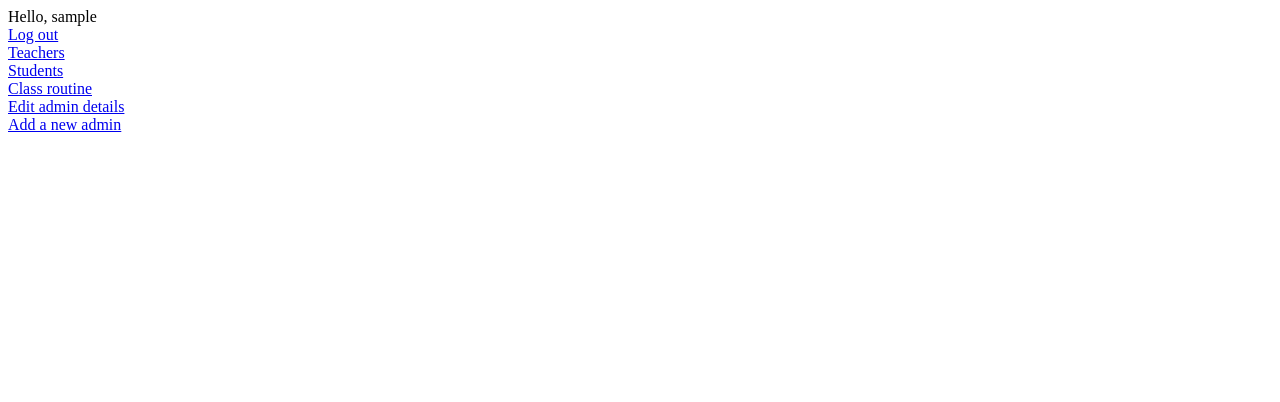
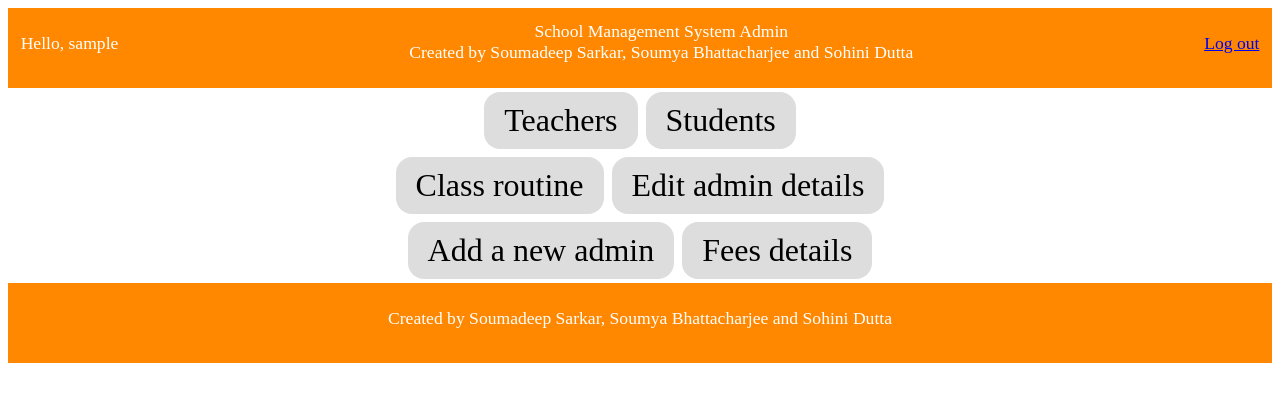
Before and after one commit to soumadeepsarkar1/School-Management-System, a PHP site: page /admin.php in a window 1280 px wide. Shown: the top 402 px of the page. Run offline with PHP 8.4, Linux system fonts and the light colour scheme; the visitor is signed in with stand-in values (Sample User, id 1).

Commit message:
modified UI, added student_routine display

```diff
--- a/admin.php
+++ b/admin.php
@@ -16,11 +16,25 @@
         <meta name="viewport" content="width=device-width, initial-scale=1">
     </head>
     <body>
-        <div><div>Hello, <?php echo($_SESSION["username"]);?></div><a href ='logout.php'>Log out</a></div>
-        <div><a href ='admin_teachers.php'>Teachers</a></div>
-        <div><a href ='admin_students.php'>Students</a></div>
-        <div><a href ='admin_class_routine.php'>Class routine</a></div>
-        <div><a href ='admin_edit.php'>Edit admin details</a></div>
-        <div><a href ='admin_create.php'>Add a new admin</a></div>
+        <?php include('admin_header.php');?>
+        <div class="flex-container pill_button_group">
+            <div class="pill_button_row">
+                <a class="pill_button" href ='admin_teachers.php'>Teachers</a>
+                <a class="pill_button" href ='admin_students.php'>Students</a>
+            </div>
+            <div class="pill_button_row">
+                <a class="pill_button" href ='admin_class_routine.php'>Class routine</a>
+                <a class="pill_button" href ='admin_edit.php'>Edit admin details</a>
+            </div>
+            <div class="pill_button_row">
+                <a class="pill_button" href ='admin_create.php'>Add a new admin</a>
+                <a class="pill_button" href ="admin_fees.php">Fees details</a>
+            </div>
+        </div>
+        <footer>
+            <div>
+                Created by Soumadeep Sarkar, Soumya Bhattacharjee and Sohini Dutta
+            </div>
+        </footer>
     </body>
 </html>
--- a/admin_class_routine.php
+++ b/admin_class_routine.php
@@ -75,6 +75,7 @@
         <meta name="viewport" content="width=device-width, initial-scale=1">
     </head>
     <body>
+        <?php include('admin_header.php');?>
         <a href="admin.php"><< Back to admin panel</a>
         <div>
             <form id="class_form" action="<?php echo htmlspecialchars($_SERVER["PHP_SELF"]);?>" method="post">
--- a/admin_create.php
+++ b/admin_create.php
@@ -16,6 +16,7 @@
         <meta name="viewport" content="width=device-width, initial-scale=1">
     </head>
     <body>
+        <?php include('admin_header.php');?>
         <?php
             $nameErr = $userNameErr=$passwordErr=$password1Err=$password2Err="";
             $name = $userName = $password1=$password2= "";
--- a/admin_edit.php
+++ b/admin_edit.php
@@ -15,6 +15,7 @@
         <meta name="viewport" content="width=device-width, initial-scale=1">
     </head>
     <body>
+        <?php include('admin_header.php');?>
         <?php
             $nameErr=$userName=$passwordErr=$password1Err=$password2Err="";
             $name =$userNameErr=$lastName = $password1=$password2= "";
--- /dev/null
+++ b/admin_header.php
@@ -0,0 +1,14 @@
+<header>
+    <div id="hello">
+    <div>Hello, <?php echo($_SESSION["username"]);?></div>
+    </div>
+    <div id="heading_and_created">
+        <div>
+            School Management System Admin
+        </div>
+        <div>
+            Created by Soumadeep Sarkar, Soumya Bhattacharjee and Sohini Dutta
+        </div>
+    </div>
+    <a id="logout" href ='logout.php'>Log out</a>
+</header>
--- a/admin_student_update.php
+++ b/admin_student_update.php
@@ -17,6 +17,7 @@
         <meta name="description" content="">
         <meta name="viewport" content="width=device-width, initial-scale=1">
         <link rel="stylesheet" href="style.css">
+        <link rel="stylesheet" href="style1.css">
         <link rel="stylesheet" href="side_nav.css">
         <style>
             input[type="text"],
@@ -47,6 +48,7 @@
             </style>
     </head>
     <body>
+        <?php include('admin_header.php');?>
         <a href="admin_students.php"><< Back to students</a>
         <?php
             $nameErr=$emailErr=$userNameErr=$admissionNoErr=$classErr="";
--- a/admin_students.php
+++ b/admin_students.php
@@ -168,7 +168,7 @@
         <meta name="viewport" content="width=device-width, initial-scale=1">
     </head>
     <body>
-        <header><h2>Students</header>
+        <?php include('admin_header.php');?>
         <a href="admin.php"><< Back to admin panel</a><br>
         <button id="addStudentButton">Add new student</button>
         <div class="addStudentModal" id="addStudentModal" <?php if($_SERVER["REQUEST_METHOD"] == "POST" && $noError==0){echo "style=\"display:block;\"";}?>>
--- a/side_nav.css
+++ b/side_nav.css
@@ -6,12 +6,16 @@
     margin: 0;
     font-family: "Lato", sans-serif;
   }
-
+  .main_container
+  {
+    margin-left:13%;
+  }
   .sidebar {
     margin: 0;
     padding: 0;
     background-color: #f1f1f1;
     position: fixed;
+    width:13%;
     height: 100%;
     overflow: auto;
   }
--- a/student_edit.php
+++ b/student_edit.php
@@ -43,6 +43,7 @@
     </head>
     <body>
         <?php include 'side_nav.php'; ?>
+        <div class="main_container">
             <?php
                 $nameErr=$emailErr=$userNameErr="";
                 $name =$email=$phoneNo=$address=$DOB=$mother=$father=$userName="";
@@ -231,5 +232,6 @@
                 </fieldset>
                 <button type="Submit">Submit Details</button>
             </form>
+        </div>
     </body>
 </html>
--- a/style1.css
+++ b/style1.css
@@ -1,6 +1,37 @@
 .error {color: #FF0000;}
 *{
 	box-sizing:border-box;
+}
+header,footer
+{
+	width:100%;
+	background-color:rgb(255, 136, 0);
+	height:10vh;
+	color:rgb(255, 255, 255);
+	text-align:center;
+	font-size:1.1em;
+	display:flex;
+	justify-content: space-between;
+}
+footer>div
+{
+	margin-left:auto;
+	margin-right:auto;
+	margin-top:2%
+}
+#heading_and_created
+{
+	padding-top:1%
+}
+#hello
+{
+	padding-left:1%;
+	padding-top:2%;
+}
+#logout
+{
+	padding-right:1%;
+	padding-top:2%;
 }
 .addStudentModal
 {
@@ -100,3 +131,30 @@ td,th
 	width:15vw;
 	text-align: center;
 }
+.pill_button_group
+{
+	flex-direction: column;
+}
+.pill_button_row
+{
+	flex-direction: row;
+	margin-left:auto;
+	margin-right:auto;
+}
+.pill_button {
+  background-color: #ddd;
+  border: none;
+  color: black;
+  padding: 10px 20px;
+  text-align: center;
+  text-decoration: none;
+  display: inline-block;
+  margin: 4px 2px;
+  cursor: pointer;
+  border-radius: 16px;
+  font-size: 2em;
+}
+
+.pill_button:hover {
+  background-color: #f1f1f1;
+}
```
Also changed, not shown: about_us.php (+15 -86 lines), admin_fees.php (added, +19 -0 lines), admin_student_details.php (+73 -0 lines), announce.php (+5 -5 lines), index.php (+21 -7 lines), student_class_schedule.php (+46 -0 lines), student_dashboard.php (+15 -20 lines), student_fees_payment.php (+26 -0 lines). Lines whose indentation alone changed are shown as unchanged.
